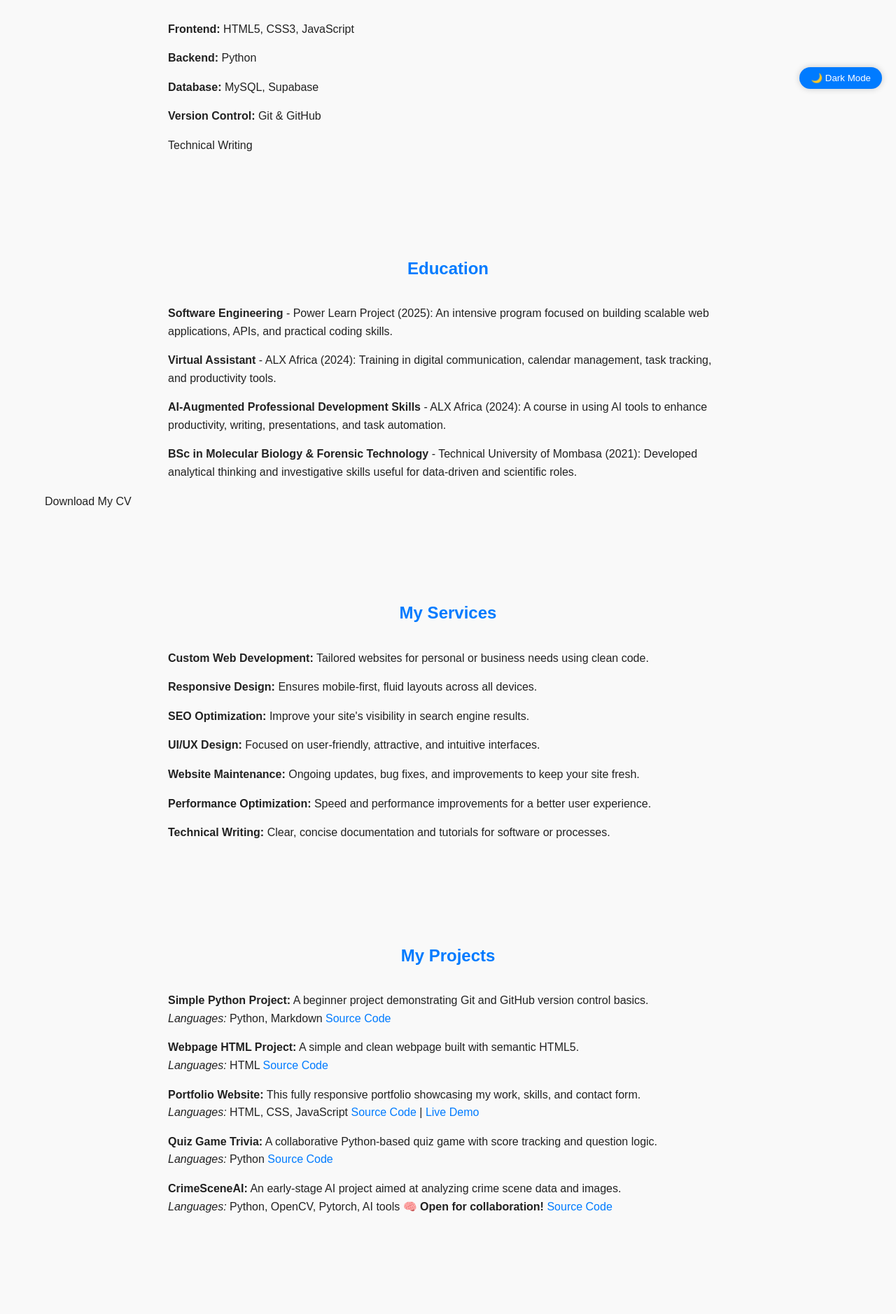
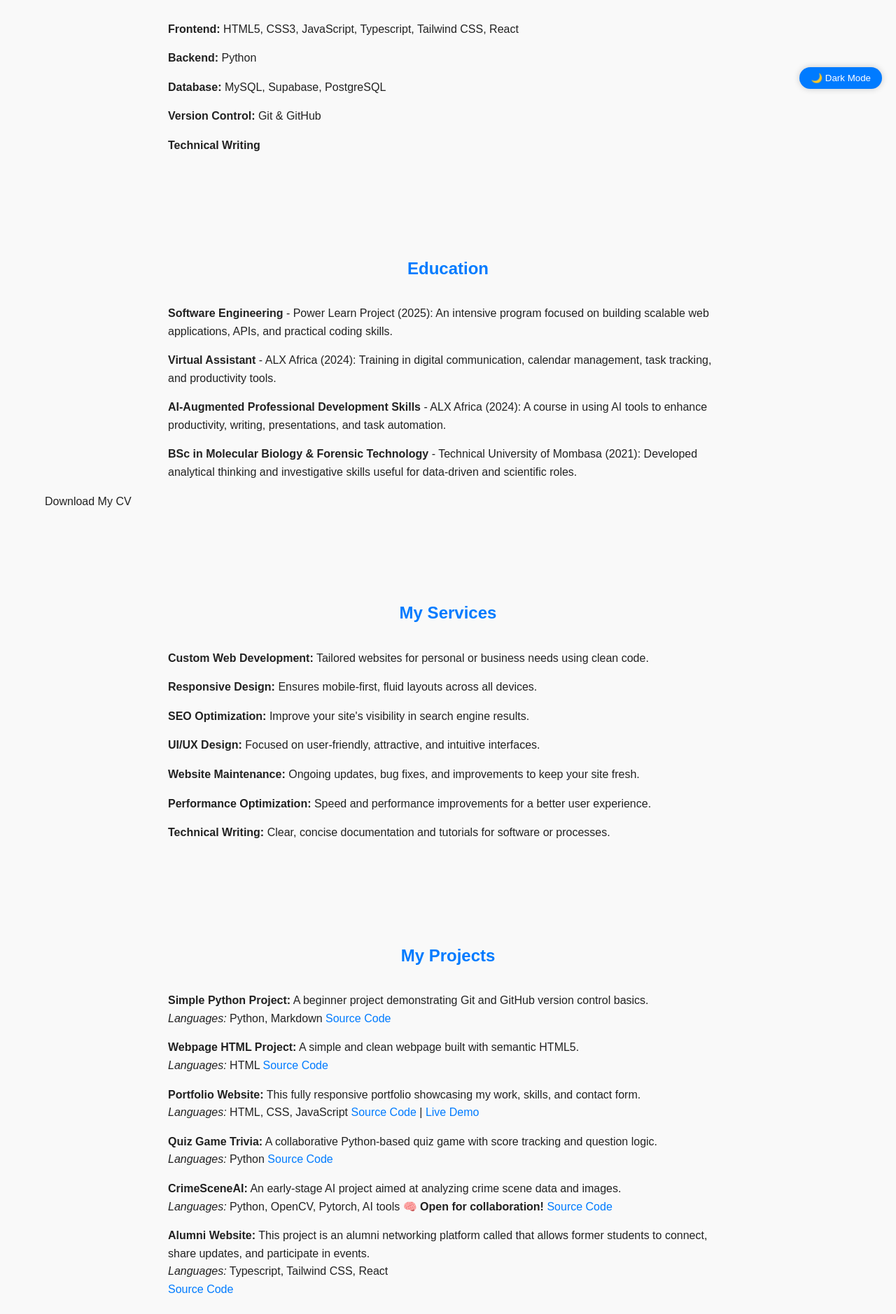
Before and after one commit to marksabuto/marksabuto, a plain HTML site: page index.html in a window 1280 px wide. Shown: the part 653-2531 px from the top of the page at 70% size. Drawn offline with Linux system fonts and the light colour scheme.

Commit message:
Updated projects section

```diff
--- a/index.html
+++ b/index.html
@@ -48,11 +48,11 @@
       <div class="container">
         <h2>Technical Skills</h2>
         <ul>
-          <li><strong>Frontend:</strong> HTML5, CSS3, JavaScript</li>
+          <li><strong>Frontend:</strong> HTML5, CSS3, JavaScript, Typescript, Tailwind CSS, React</li>
           <li><strong>Backend:</strong> Python</li>
-          <li><strong>Database:</strong> MySQL, Supabase</li>
+          <li><strong>Database:</strong> MySQL, Supabase, PostgreSQL</li>
           <li><strong>Version Control:</strong> Git & GitHub</li>
-          <li>Technical Writing</li>
+          <li><strong>Technical Writing</strong> </li>
         </ul>
       </div>
     </section>
@@ -70,7 +70,7 @@
           <li><strong>BSc in Molecular Biology & Forensic Technology</strong> - Technical University of Mombasa (2021):
             Developed analytical thinking and investigative skills useful for data-driven and scientific roles.</li>
         </ul>
-        <a href="https://drive.google.com/file/d/1TpUwflUNcFUPzFP6xubMSyVgJArb5ibP/view?usp=sharing" target="_blank">Download My CV</a>
+        <a href="https://drive.google.com/file/d/1DUBcoFh2lhL1TYMvVv248t-MnXieGjPP/view?usp=sharing" target="_blank">Download My CV</a>
       </div>
     </section>
 
@@ -111,7 +111,7 @@
             <strong>Portfolio Website:</strong>
             This fully responsive portfolio showcasing my work, skills, and contact form.<br>
             <em>Languages:</em> HTML, CSS, JavaScript
-            <a href="https://github.com/marksabuto/My_portfolio_project.git" target="_blank">Source Code</a> |
+            <a href="https://github.com/marksabuto/marksabuto.git" target="_blank">Source Code</a> |
             <a href="https://marksabuto.netlify.app/" target="_blank">Live Demo</a>
           </li>
           <li>
@@ -126,6 +126,12 @@
             <em>Languages:</em> Python, OpenCV, Pytorch, AI tools
             <strong>🧠 Open for collaboration!</strong>
             <a href="https://github.com/marksabuto/CrimeSceneAI" target="_blank">Source Code</a>
+          </li>
+          <li>
+            <strong>Alumni Website:</strong>
+            This project is an alumni networking platform called that allows former students to connect, share updates, and participate in events.<br>
+            <em>Languages:</em> Typescript, Tailwind CSS, React <br>
+            <a href="https://github.com/marksabuto/othoroalumni.git" target="_blank">Source Code</a>
           </li>
         </ul>
       </div>
@@ -151,9 +157,10 @@
 
         <address>
           📧 <a href="mailto:marksabuto@gmail.com">marksabuto@gmail.com</a><br>
-          📞 +254 715 341 602<br>
+          📞 <a href="tel:+254715341602">+254 715 341 602</a><br>
           📍 Nairobi, Kenya
         </address>
+
 
         <div class="socials">
           <a href="https://www.instagram.com/mrksalvn" target="_blank"><img src="images/icons/instagram.png" alt="Instagram logo"></a>
```
